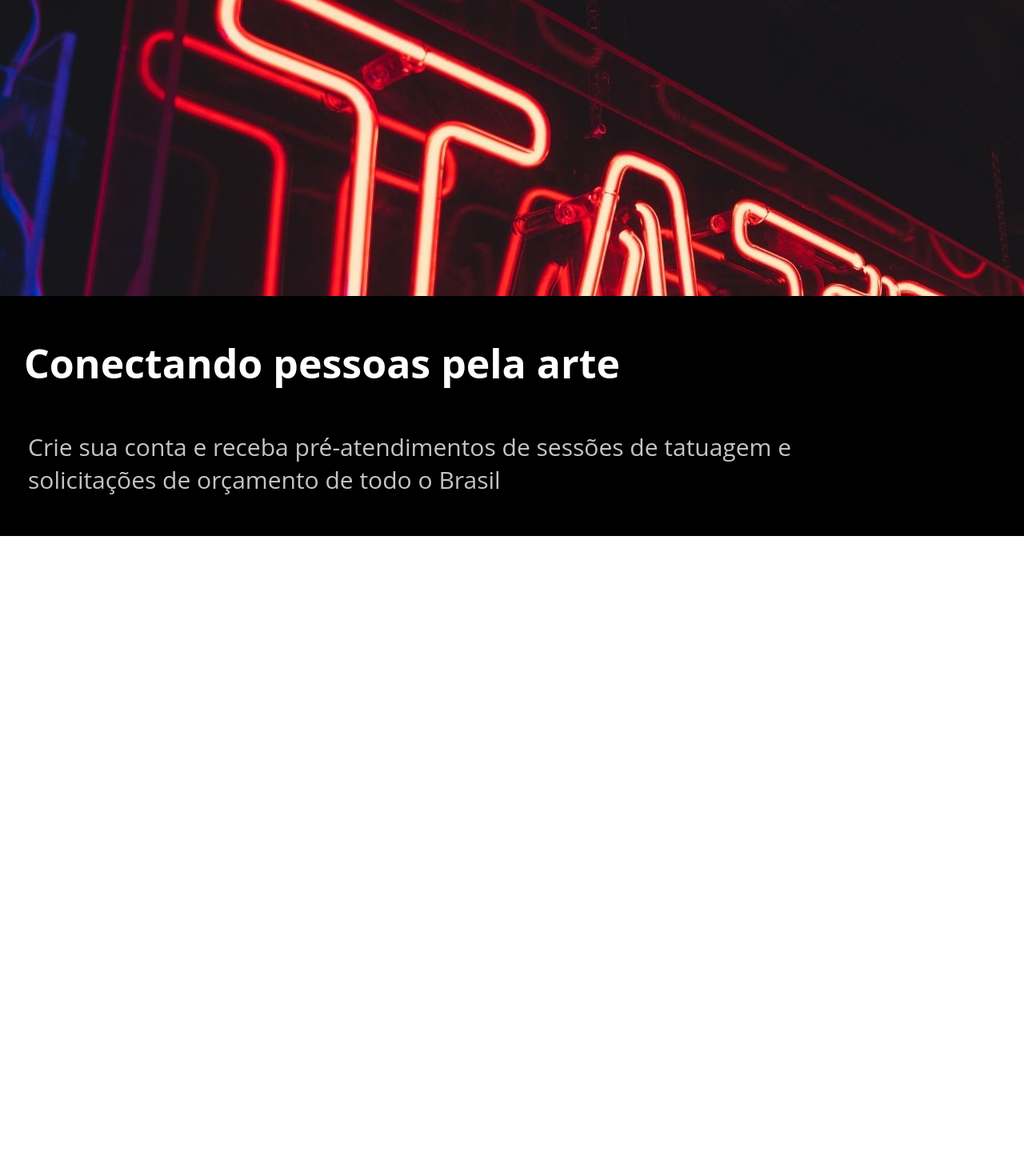
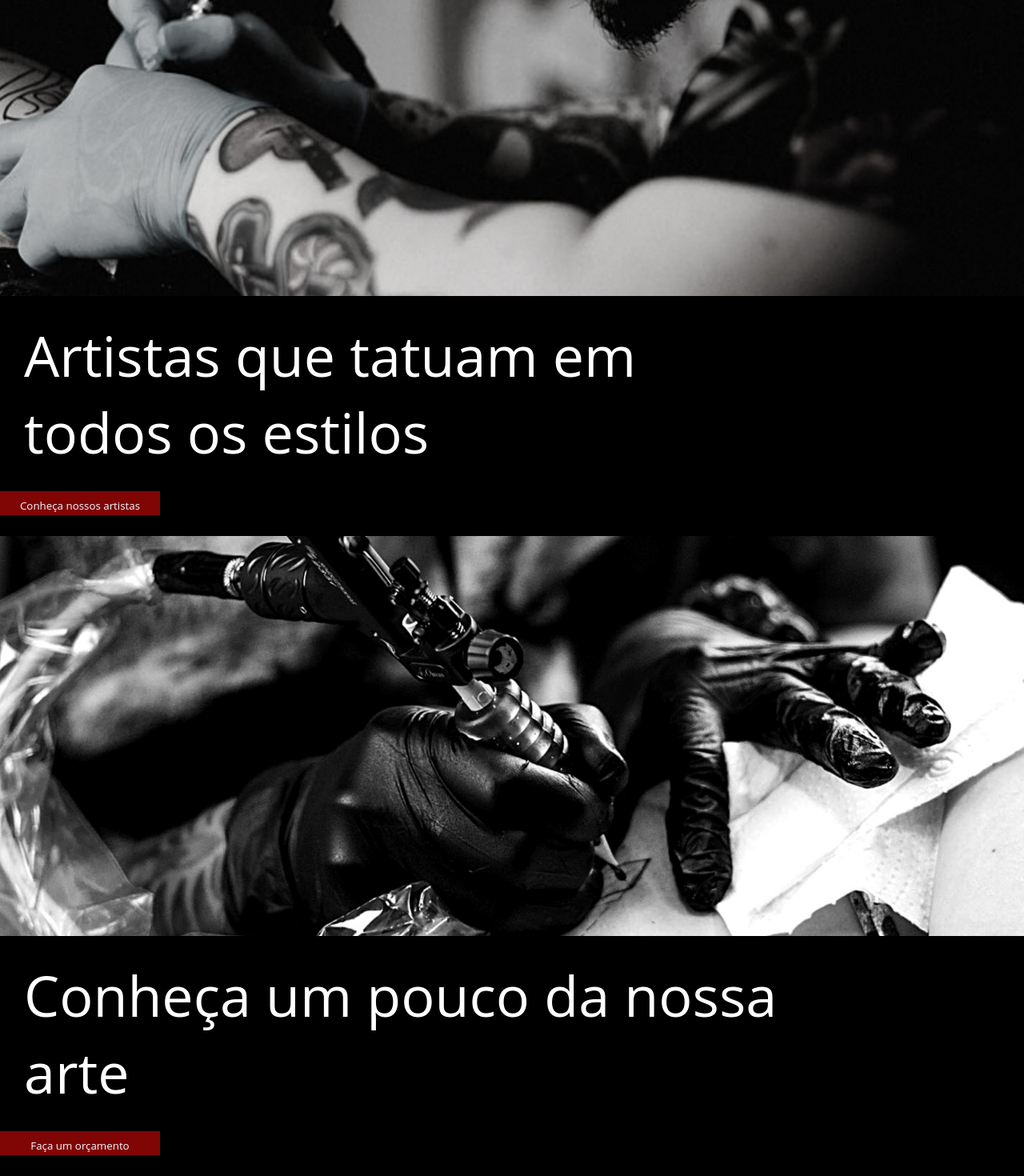
Before and after one commit to CibeleMartins/TattooArtStudio-M5, a React (Create React App) app: page / in a window 1280 px wide. Shown: the part 1030-2500 px from the top of the page at 80% size. Before the commit the page ends 1700 px from the top, so only its background shows below. Built offline with nearby package versions, Linux system fonts and the light colour scheme.

Commit message:
:package: feat: Alterou e atualizou a pages Home
Implementou a pages Home, seus components e imagens

```diff
--- a/src/components/ButtonH/ButtonH.jsx
+++ b/src/components/ButtonH/ButtonH.jsx
@@ -12,5 +12,4 @@ function ButtonH ({ onClick, text }) {
 
 }
 
-
 export default ButtonH;
--- a/src/components/ButtonH/ButtonH.module.css
+++ b/src/components/ButtonH/ButtonH.module.css
@@ -9,6 +9,7 @@
   text-decoration: none;
   transition: .5s;
   border: none;
+  color: aliceblue;
 
 }
 
@@ -16,7 +17,5 @@
 
   background-color: black;
   cursor: pointer;
-  color: aliceblue;
-
 
 }
--- a/src/pages/Home.jsx
+++ b/src/pages/Home.jsx
@@ -34,10 +34,25 @@ return (
 
       <div className={styles.text}>
 
-        <h1>Conectando pessoas pela arte</h1>
-        <p>Crie sua conta e receba pré-atendimentos de sessões de tatuagem e solicitações de orçamento  de todo o Brasil</p>
+        <p className={styles.big_p}>Artistas que tatuam em todos os estilos</p>
+
+        <div>
+        <ButtonH text="Conheça nossos artistas"/>
+        </div>
 
       </div>
+
+      <div className={styles.flag_budget}></div>
+
+      <div className={styles.text}>
+
+        <p className={styles.big_p}>Conheça um pouco da nossa arte</p>
+        <div>
+        <ButtonH text="Faça um orçamento"/>
+        </div>
+
+      </div>
+
 
   </main>
 )
--- a/src/pages/Home.module.css
+++ b/src/pages/Home.module.css
@@ -5,7 +5,6 @@
   padding: 0;
 
 }
-
 
 main {
 
@@ -42,7 +41,7 @@ main {
 
   color: white;
   margin-bottom: 10px;
-  margin-left: 45px;
+  margin-left: 15px;
 
 }
 
@@ -65,23 +64,43 @@ h1 {
 
 }
 
+.big_p {
+
+  font-family: 'Open Sans', sans-serif;
+  color: white;
+  font-size: 70px;
+  margin-left: 30px;
+
+}
+
 p {
 
   font-family: 'Open Sans', sans-serif;
   color: #C4C4C4;
-  font-size: 30px;
+  font-size: 35px;
   width: 75%;
   margin-left: 35px;
 
 }
 
-
 .flag_artist {
 
   width: 100%;
   height: 500px;
-  background-image: url('../assets/imagens/flag.jpg');
-  background-clip: content-box;
+  background-image: url('../assets/imagens/flagArtists.png');
   background-attachment: fixed;
+  background-position: center;
+  background-size: cover;
 
 }
+
+.flag_budget {
+
+  width: 100%;
+  height: 500px;
+  background-image: url('../assets/imagens/flagBudget.png');
+  background-attachment: fixed;
+  background-position: center;
+  background-size: cover;
+
+}
```
